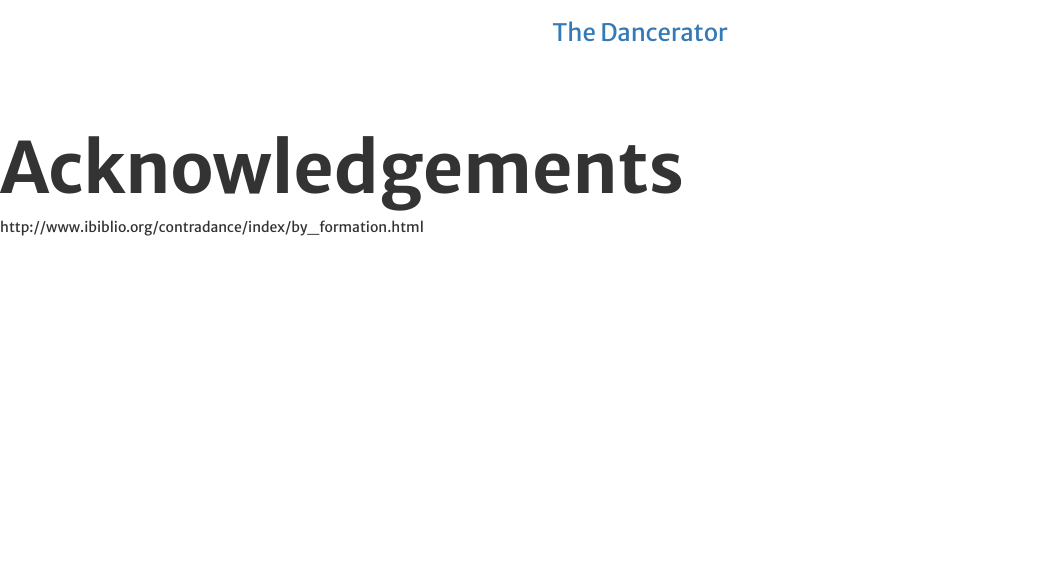
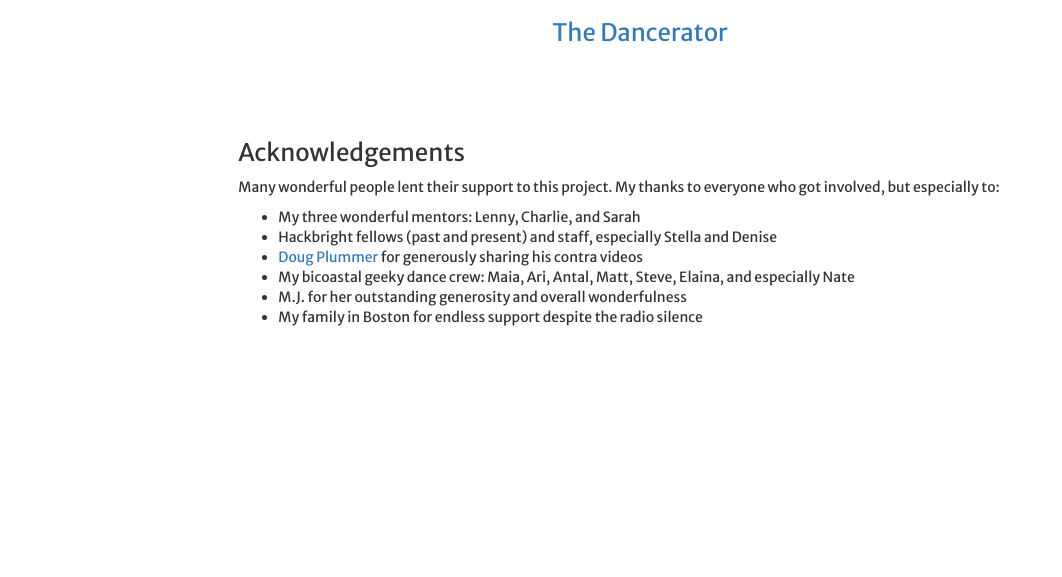
Before and after one commit to ohrely/dancerator, a Flask app: template templates/ack.html in a window 1280 px wide. Shown: the top 577 px of the page, without its empty margins (0-1062 px from the left). Run offline with Flask 2, Linux system fonts and the light colour scheme; the template is opened without the code that fills it, so the values that code supplies are empty; some libraries are stand-ins or nearby versions.

Commit message:
Added ack page and readme.

```diff
--- a/server.py
+++ b/server.py
@@ -54,6 +54,13 @@ def display(dance_id):
 
     return render_template("dance.html", dance=dance, title=title)
 
+
+@app.route('/ack')
+def thanks():
+    """Acknowlegements page"""
+
+    return render_template("ack.html")
+
 if __name__ == "__main__":
 
     app.debug = True
--- a/static/style.css
+++ b/static/style.css
@@ -75,3 +75,13 @@ video {
     width: 100%;
     height: auto;
 }
+
+#save {
+    padding-top: 20px;
+    text-align: center;
+    font-size: 1.25em;
+}
+
+#fun-title {
+    font-weight: bold;
+}
--- a/templates/ack.html
+++ b/templates/ack.html
@@ -1,8 +1,23 @@
 {% extends 'base.html' %}
 {% block content %}
 
-  <h1>Acknowledgements</h1>
+<div class="container-fluid">
+  <div class="col-xs-10 col-md-8 col-xs-offset-1 col-md-offset-2">
 
-  http://www.ibiblio.org/contradance/index/by_formation.html
+    <h3>Acknowledgements</h3>
+
+    <p>Many wonderful people lent their support to this project.  My thanks to everyone who got involved, but especially to:</p>
+
+    <ul>
+      <li>My three wonderful mentors: Lenny, Charlie, and Sarah
+      <li>Hackbright fellows (past and present) and staff, especially Stella and Denise
+      <li><a href="http://www.dougplummer.com/">Doug Plummer</a> for generously sharing his contra videos
+      <li>My bicoastal geeky dance crew: Maia, Ari, Antal, Matt, Steve, Elaina, and especially Nate
+      <li>M.J. for her outstanding generosity and overall wonderfulness
+      <li>My family in Boston for endless support despite the radio silence
+    </ul>
+
+  </div>
+</div>
 
 {% endblock %}
--- a/templates/dance.html
+++ b/templates/dance.html
@@ -29,6 +29,12 @@
         </div>
       </div>
     </div>
+
+    <div class="row">
+      <div class="col-xs-10 col-md-6 col-xs-offset-1 col-md-offset-3">
+        <p id="save">Look fun?  To find this choreography later, bookmark this page.  <span id="fun-title">{{ title }}</span> will be waiting for you.</p>
+      </div>
+    </div>
   </div>
 
   <script src="../static/main.js"></script>
```
Also changed, not shown: dances.db, 1 other file.
